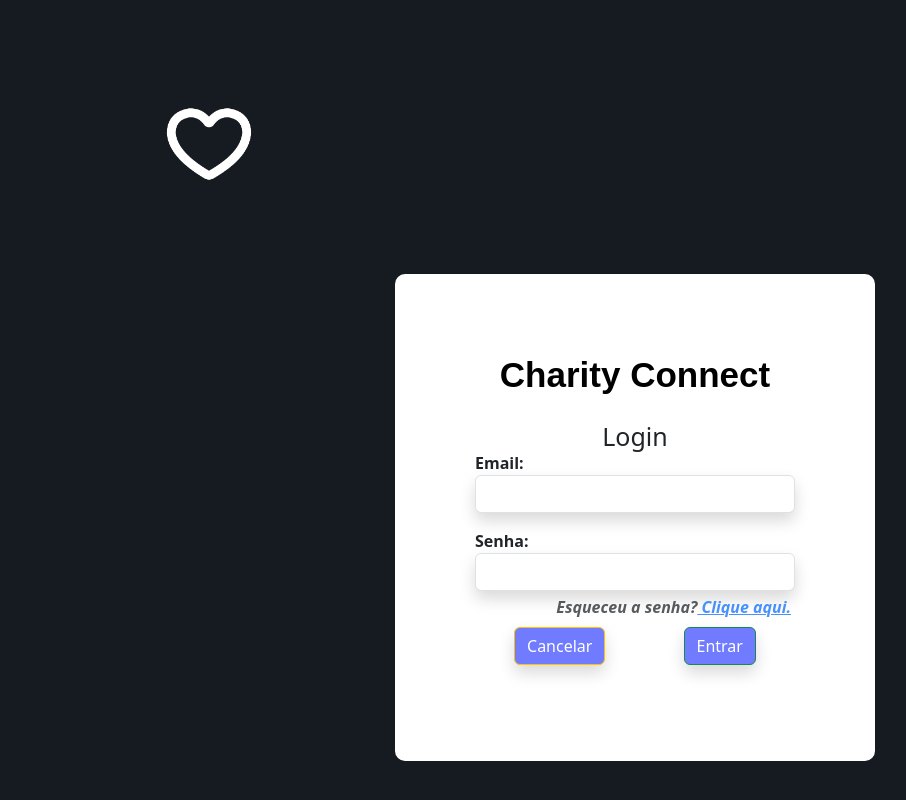
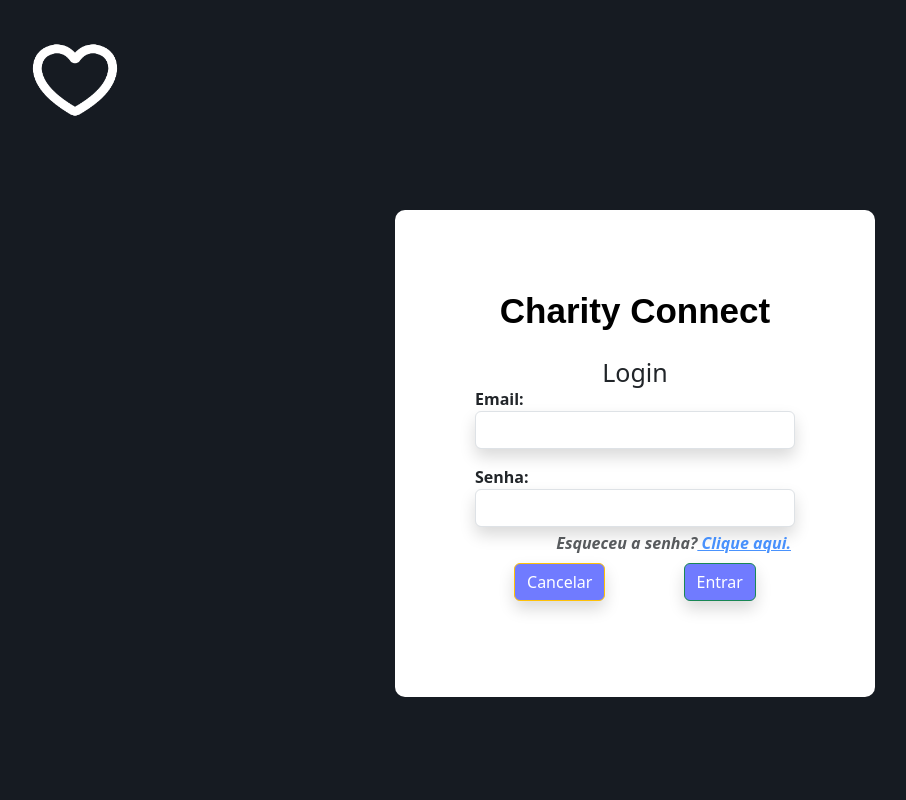
Before and after one commit to Gustavo-alvin/workspace-TCC-BetaTeste, a React (Vite) app in the folder Charity-Connect-React/: page /login in a window 1280 px wide. Shown: the top 800 px of the page, without its empty margins (5-911 px from the left). Built offline with nearby package versions, Linux system fonts and the light colour scheme.

Commit message:
enfiei meu pinto numa lata de skol kkkkkkkkkkkkkkkkkkkkkkkkkkkkkkkkkkkkkk

```diff
--- a/Charity-Connect-React/src/templates/Catalogo/Catalogo.jsx
+++ b/Charity-Connect-React/src/templates/Catalogo/Catalogo.jsx
@@ -86,7 +86,7 @@ function Catalogo() {
           <label htmlFor="filter" className="sr-only">
             Pesquisar
           </label>
-          <input id="filter" type="text" placeholder="Pesquiar" />
+          <input id="filter" type="text" placeholder="Pesquisar" />
         </div>
 
         <div className="category-filter">
--- a/Charity-Connect-React/src/templates/Login/Login.css
+++ b/Charity-Connect-React/src/templates/Login/Login.css
@@ -167,6 +167,18 @@ a {
   margin-top: 5em;
 }
 
+.text-center{
+  text-align: center;
+}
+
+.login-logo{
+  text-align: center;
+}
+
+#img-logo-login{
+  text-align: center;
+}
+
 @media screen and (max-width: 934px){
    .login-section {
     width: 100%;
--- a/Charity-Connect-React/src/templates/Login/Login.jsx
+++ b/Charity-Connect-React/src/templates/Login/Login.jsx
@@ -16,8 +16,8 @@ const Login = () => {
 
 
     return (
-        <div className="container">
-            <div className="login-logo" class="login-logo" >
+        <div className="text-center">
+            <div className="login-logo">
                 <img src={logo} alt="logo" id="img-logo-login" />
             </div>
 
```
